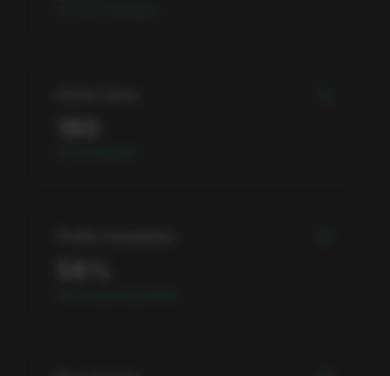
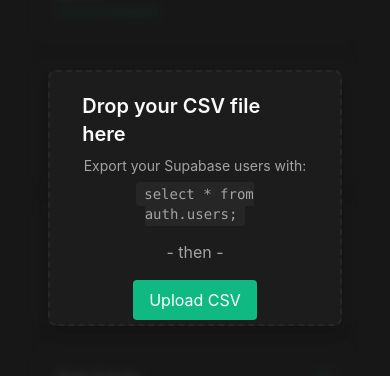
Before and after one commit to frankwiersma/supabase-user-analytics-dashboard, a React (Vite) app: page / in a window 390 px wide. Shown: the part 396-772 px from the top of the page. Built offline with nearby package versions, Linux system fonts and the light colour scheme.

Commit message:
fix for mobile

```diff
--- a/src/components/DragDropDashboard.tsx
+++ b/src/components/DragDropDashboard.tsx
@@ -88,8 +88,8 @@ const DragDropDashboard = () => {
     const sampleData = generateSampleData();
 
     return (
-      <div className="relative">
-        <div className="pointer-events-none opacity-40 filter blur-[2px]">
+      <div className="relative min-h-[100dvh] flex items-center justify-center">
+        <div className="absolute inset-0 pointer-events-none opacity-40 filter blur-[2px]">
           <StatsCards {...sampleData} />
           <div className="grid gap-4 md:grid-cols-2 mt-8">
             <WeeklyActivityChart data={sampleData.weekActivity} />
@@ -104,7 +104,7 @@ const DragDropDashboard = () => {
             onDragOver={handleDragOver}
             onDragLeave={handleDragLeave}
             onDrop={handleDrop}
-          className={`w-96 h-64 flex flex-col items-center justify-center border-2 border-dashed rounded-lg p-8 transition-colors bg-card shadow-lg
+            className={`w-[90%] max-w-96 mx-4 h-64 flex flex-col items-center justify-center border-2 border-dashed rounded-lg p-8 transition-colors bg-card shadow-lg
               ${isDragging ? 'border-blue-500 bg-blue-500/10' : 'border-border'}`}
           >
             <Upload className="h-12 w-12 text-muted-foreground mb-4" />
```
Lines whose indentation alone changed are shown as unchanged.
